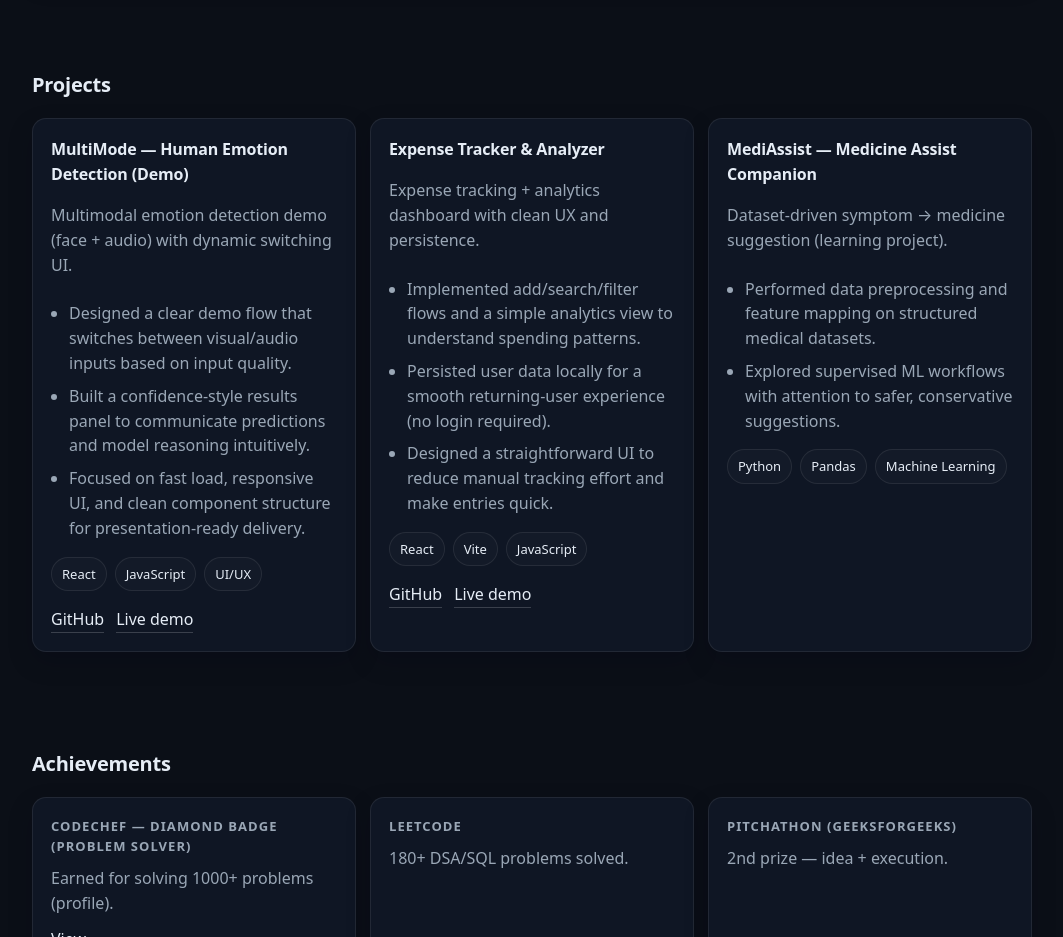
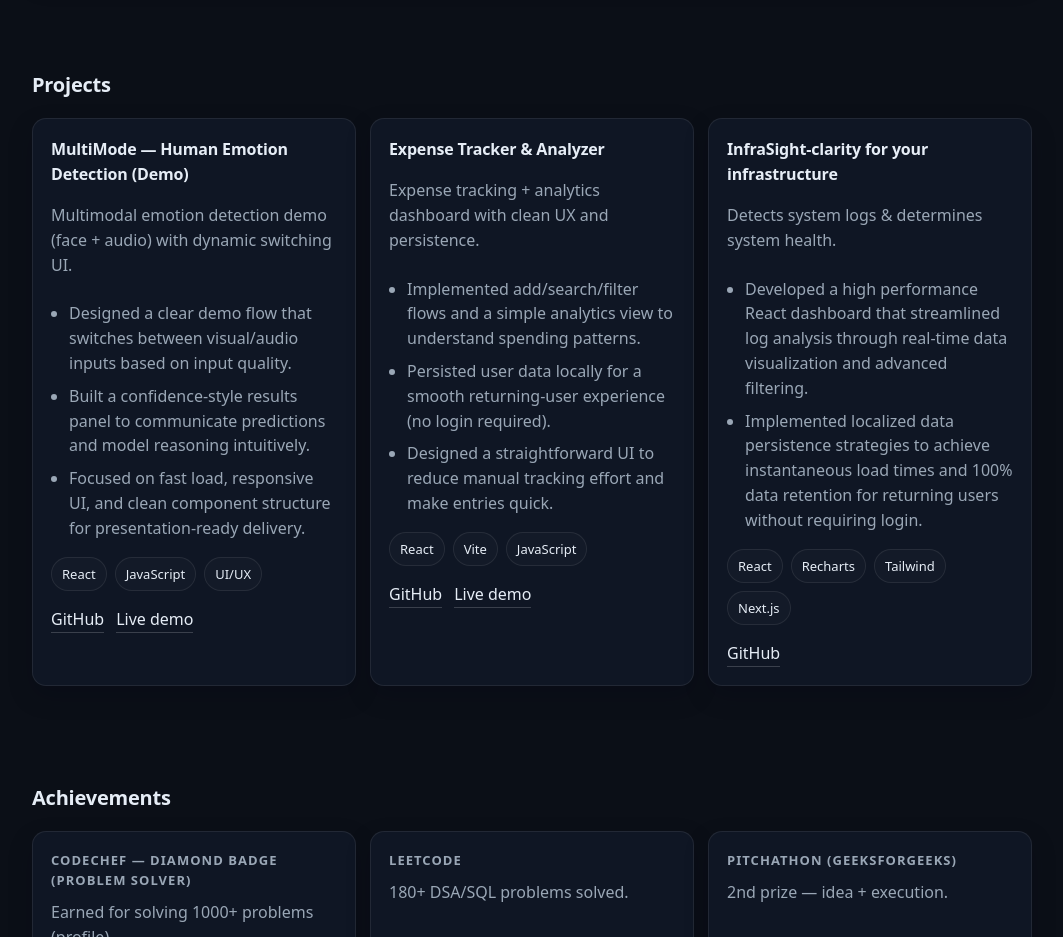
Before and after one commit to Basavarajsing/portfolio, a React (Vite) app: page / in a window 1280 px wide. Shown: the part 1860-2797 px from the top of the page, without its empty margins (108-1171 px from the left). Built offline with nearby package versions, Linux system fonts and the light colour scheme.

Commit message:
Revise InfraSight project information in profile.js
Updated project details for InfraSight, including name, tagline, impact, tech stack, and links.

```diff
--- a/src/data/profile.js
+++ b/src/data/profile.js
@@ -88,15 +88,16 @@ links: [
 },
 
 {
-name: "MediAssist — Medicine Assist Companion",
-tagline: "Dataset-driven symptom → medicine suggestion (learning project).",
+name: "InfraSight-clarity for your infrastructure",
+tagline: "Detects system logs & determines system health.",
 impact: [
-"Performed data preprocessing and feature mapping on structured medical datasets.",
-"Explored supervised ML workflows with attention to safer, conservative suggestions."
+"Developed a high performance React dashboard that streamlined log analysis through real-time data visualization and advanced filtering.",
+"Implemented localized data persistence strategies to achieve instantaneous load times and 100% data retention for returning users without requiring login."
 ],
-tech: ["Python", "Pandas", "Machine Learning"],
-links: [{ label: "No public link", url: "#" }],
-isPrivate: true
+tech: ["React", "Recharts", "Tailwind","Next.js"],
+links: [{ label: "GitHub", url: "https://github.com/Basavarajsing/InfraSight" },
+        { label: "Live Demo",ur:"https://infra-sight.vercel.app"}],
+
 }
 ],
 
```
